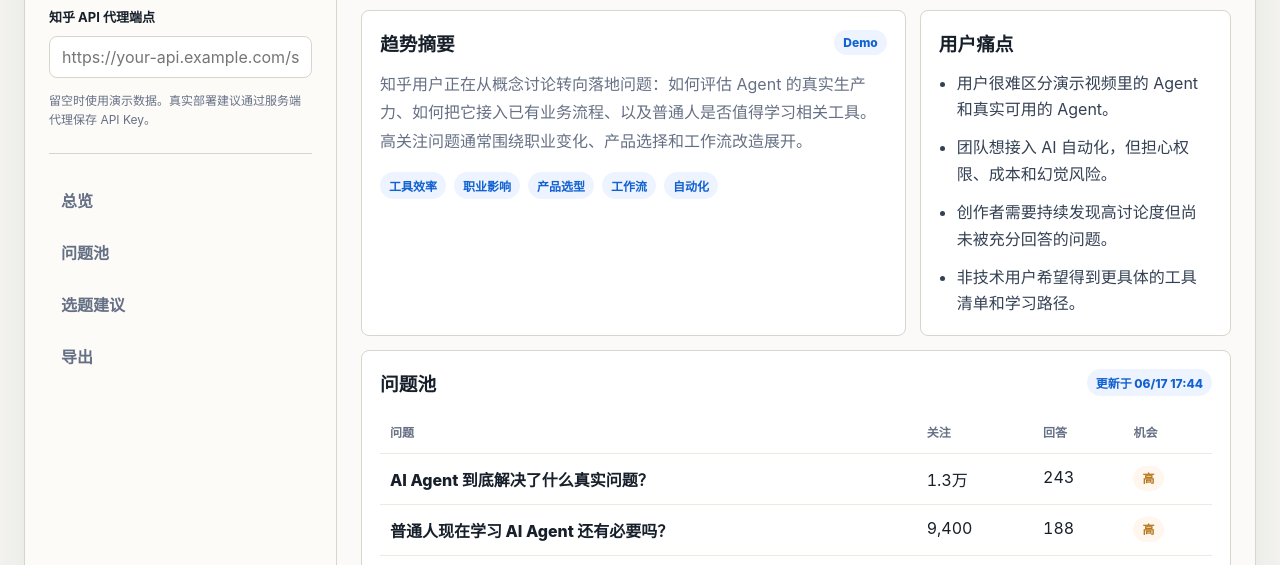
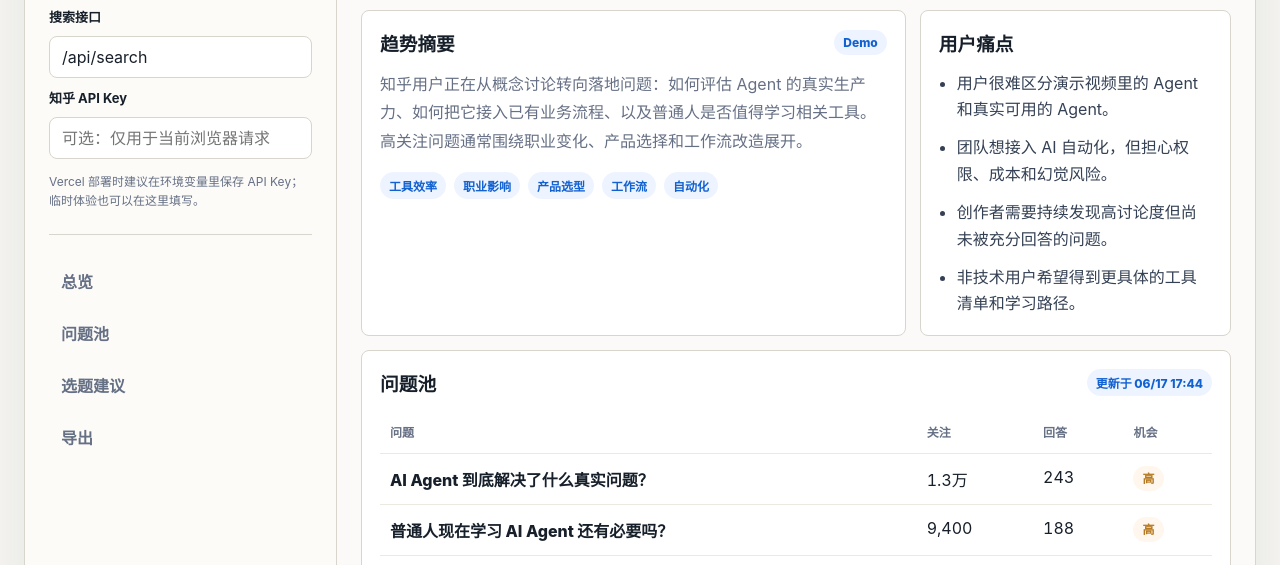
Before and after one commit to yaopeng12/zhihu-radar, a plain HTML site: page index.html in a window 1280 px wide. Shown: the part 233-798 px from the top of the page. Drawn offline with Linux system fonts and the light colour scheme.

Commit message:
Add real API proxy flow: index.html

```diff
--- a/index.html
+++ b/index.html
@@ -36,15 +36,24 @@
               <button type="submit" title="分析关键词">分析</button>
             </div>
 
-            <label for="api-endpoint">知乎 API 代理端点</label>
+            <label for="api-endpoint">搜索接口</label>
             <input
               id="api-endpoint"
               name="endpoint"
-              type="url"
-              placeholder="https://your-api.example.com/search"
+              type="text"
+              value="/api/search"
+              placeholder="/api/search"
+            />
+
+            <label for="api-key">知乎 API Key</label>
+            <input
+              id="api-key"
+              name="apiKey"
+              type="password"
+              placeholder="可选：仅用于当前浏览器请求"
             />
             <p class="field-note">
-              留空时使用演示数据。真实部署建议通过服务端代理保存 API Key。
+              Vercel 部署时建议在环境变量里保存 API Key；临时体验也可以在这里填写。
             </p>
           </form>
 
```
